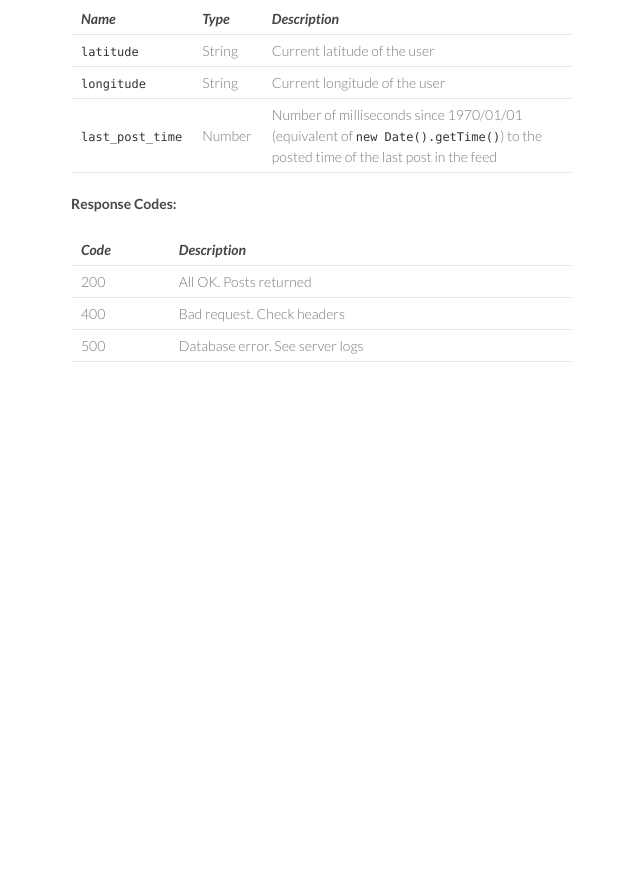
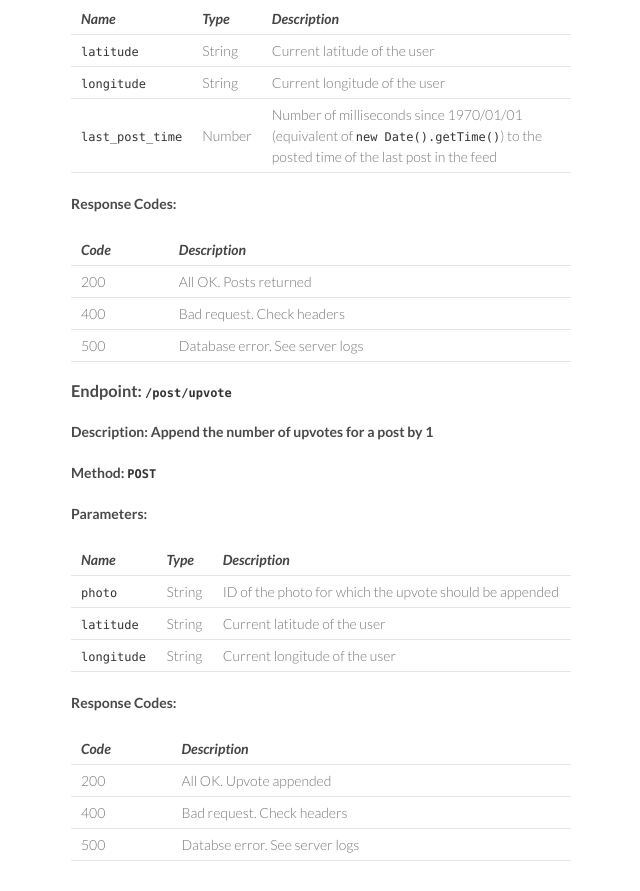
Before and after one commit to rukmal/Lifestream-API, a plain HTML site: page index.html in a window 1280 px wide. Shown: the part 1009-1900 px from the top of the page, without its empty margins (499-1139 px from the left). Before the commit the page ends 1441 px from the top, so only its background shows below. Drawn offline with Linux system fonts and the light colour scheme.

```diff
--- a/index.html
+++ b/index.html
@@ -191,6 +191,73 @@
 </tr>
 </tbody>
 </table>
+
+<h3>
+<a name="endpoint-postupvote" class="anchor" href="#endpoint-postupvote"><span class="octicon octicon-link"></span></a>Endpoint: <code>/post/upvote</code>
+</h3>
+
+<h4>
+<a name="description-append-the-number-of-upvotes-for-a-post-by-1" class="anchor" href="#description-append-the-number-of-upvotes-for-a-post-by-1"><span class="octicon octicon-link"></span></a>Description: Append the number of upvotes for a post by 1</h4>
+
+<h4>
+<a name="method-post-2" class="anchor" href="#method-post-2"><span class="octicon octicon-link"></span></a>Method: <code>POST</code>
+</h4>
+
+<h4>
+<a name="parameters-2" class="anchor" href="#parameters-2"><span class="octicon octicon-link"></span></a>Parameters:</h4>
+
+<table>
+<thead>
+<tr>
+<th align="center"><em>Name</em></th>
+<th align="center"><em>Type</em></th>
+<th align="left"><em>Description</em></th>
+</tr>
+</thead>
+<tbody>
+<tr>
+<td align="center"><code>photo</code></td>
+<td align="center">String</td>
+<td align="left">ID of the photo for which the upvote should be appended</td>
+</tr>
+<tr>
+<td align="center"><code>latitude</code></td>
+<td align="center">String</td>
+<td align="left">Current latitude of the user</td>
+</tr>
+<tr>
+<td align="center"><code>longitude</code></td>
+<td align="center">String</td>
+<td align="left">Current longitude of the user</td>
+</tr>
+</tbody>
+</table>
+
+<h4>
+<a name="response-codes-2" class="anchor" href="#response-codes-2"><span class="octicon octicon-link"></span></a>Response Codes:</h4>
+
+<table>
+<thead>
+<tr>
+<th align="center"><em>Code</em></th>
+<th align="left"><em>Description</em></th>
+</tr>
+</thead>
+<tbody>
+<tr>
+<td align="center">200</td>
+<td align="left">All OK. Upvote appended</td>
+</tr>
+<tr>
+<td align="center">400</td>
+<td align="left">Bad request. Check headers</td>
+</tr>
+<tr>
+<td align="center">500</td>
+<td align="left">Databse error. See server logs</td>
+</tr>
+</tbody>
+</table>
       </section>
       <footer>
         <p>This project is maintained by <a href="https://github.com/rukmal">rukmal</a></p>
```
Also changed, not shown: params.json (+1 -1 lines).
